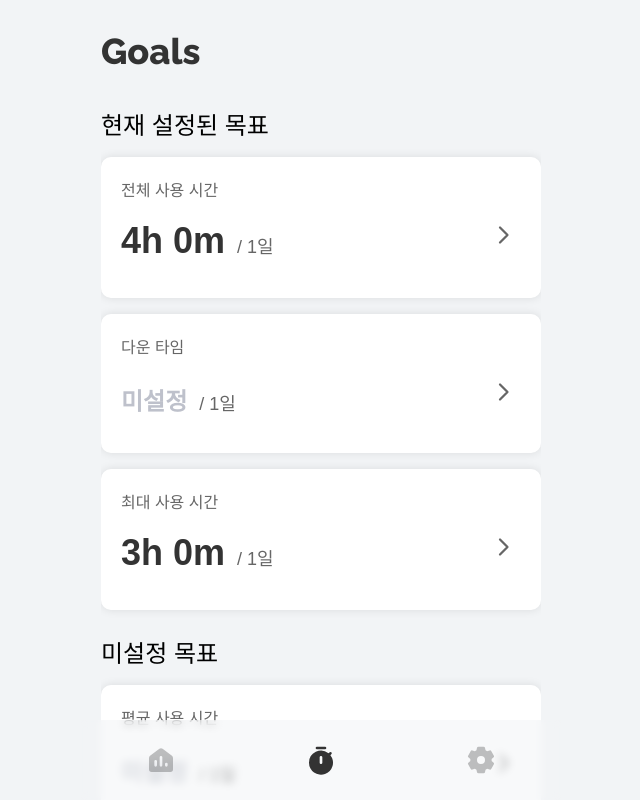
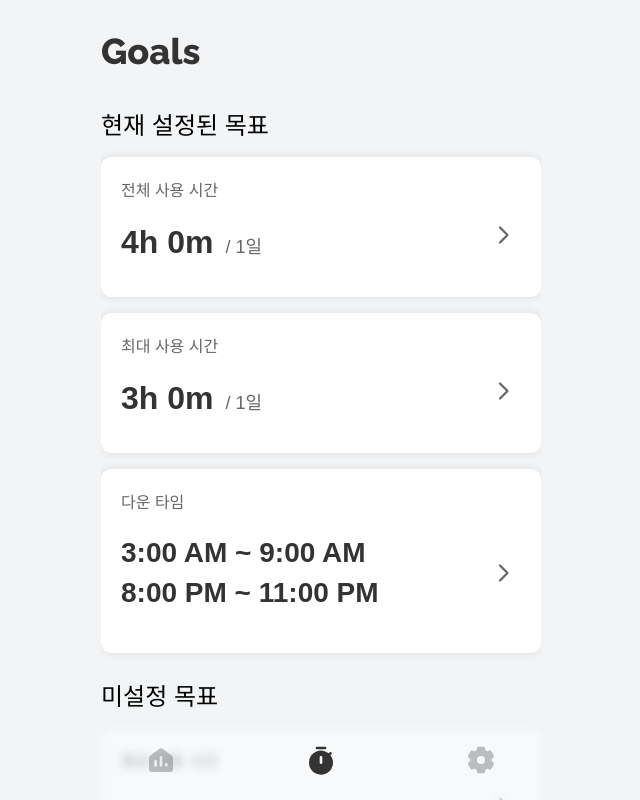
Before and after one commit to SnowSuno/MoLeaf, a React (Vite) app: page /goals in a window 1280 px wide. Shown: the whole page, without its empty margins (319-959 px from the left). Built offline with nearby package versions, Linux system fonts and the light colour scheme; a web font is replaced by a local one.

Commit message:
Add goal edit widget for downtime

```diff
--- a/src/components/widgets/MainWidget.tsx
+++ b/src/components/widgets/MainWidget.tsx
@@ -1,4 +1,4 @@
-import React, { useEffect, useState } from "react";
+import React from "react";
 import styled from "@emotion/styled";
 import { Widget } from "../Widget";
 import { BarGauge } from "../graphs";
--- /dev/null
+++ b/src/components/widgets/PatternUsageWidget.tsx
@@ -0,0 +1,97 @@
+import React, { type PropsWithChildren } from "react";
+import styled from "@emotion/styled";
+import { Widget } from "../Widget";
+import { ChevronRight } from "../../assets/icons";
+
+interface Props extends PropsWithChildren {
+  title: string;
+}
+
+type Time = {
+  hours: number;
+  minutes: number;
+};
+
+const timeToString = (time: Time) => {
+  const apm = time.hours >= 12 ? "PM" : "AM";
+  return `${time.hours % 12}:${("0" + time.minutes).slice(-2)} ${apm}`;
+};
+
+export const PatternUsageWidget: React.FC<Props> = ({ title }) => {
+  const data = [
+    {
+      startTime: { hours: 3, minutes: 0 },
+      endTime: { hours: 9, minutes: 0 },
+    },
+    {
+      startTime: { hours: 20, minutes: 0 },
+      endTime: { hours: 23, minutes: 0 },
+    },
+  ];
+  return (
+    <Widget title={title}>
+      <Container>
+        <InnerContainer>
+          {!data ? (
+            <NotSet>미설정</NotSet>
+          ) : (
+            data.map((range) => (
+              <Time>
+                <TotalTime>
+                  {timeToString(range.startTime)} ~{" "}
+                  {timeToString(range.endTime)}
+                </TotalTime>
+              </Time>
+            ))
+          )}
+        </InnerContainer>
+        <ChevronRight size={36} color="var(--dark-text)" />
+      </Container>
+    </Widget>
+  );
+};
+
+const Container = styled.div`
+  display: flex;
+  flex-direction: row;
+  align-items: baseline;
+  margin: 8px 0;
+  justify-content: space-between;
+  align-items: center;
+`;
+
+const InnerContainer = styled.div`
+  display: flex;
+  flex-direction: column;
+  gap: 8px;
+  align-items: baseline;
+  margin: 16px 0;
+  justify-content: space-between;
+`;
+
+const Time = styled.div`
+  display: flex;
+  align-items: baseline;
+  flex-direction: row;
+  justify-content: space-between;
+`;
+
+const TotalTime = styled.div`
+  color: var(--black);
+  font-size: 28px;
+  font-weight: bold;
+  margin-right: 12px;
+`;
+
+const NotSet = styled.div`
+  color: var(--gray);
+  font-size: 24px;
+  font-weight: bold;
+  margin-right: 12px;
+`;
+
+const GoalTime = styled.div`
+  color: var(--dark-text);
+  font-size: 18px;
+  font-weight: 500;
+`;
--- a/src/components/widgets/TimeUsageWidget.tsx
+++ b/src/components/widgets/TimeUsageWidget.tsx
@@ -51,7 +51,7 @@ const Time = styled.div`
 
 const TotalTime = styled.div`
   color: var(--black);
-  font-size: 36px;
+  font-size: 32px;
   font-weight: bold;
   margin-right: 12px;
 `;
--- a/src/pages/goals/Goals.tsx
+++ b/src/pages/goals/Goals.tsx
@@ -4,6 +4,7 @@ import { Header } from "../../components/Header";
 import { TimeUsageWidget } from "../../components/widgets";
 import styled from "@emotion/styled";
 import { AnimatedOutlet } from "../../components/AnimatedOutlet";
+import { PatternUsageWidget } from "../../components/widgets/PatternUsageWidget";
 
 export const Goals: React.FC = () => {
   return (
@@ -19,14 +20,14 @@ export const Goals: React.FC = () => {
               totalTime={{ hours: 4, minutes: 0 }}
             />
           </Link>
-          <Link to="/goals/downtime" style={{ textDecoration: "none" }}>
-            <TimeUsageWidget title="다운 타임" />{" "}
-          </Link>
           <Link to="/goals/maxtime" style={{ textDecoration: "none" }}>
             <TimeUsageWidget
               title="최대 사용 시간"
               totalTime={{ hours: 3, minutes: 0 }}
             />
+          </Link>
+          <Link to="/goals/downtime" style={{ textDecoration: "none" }}>
+            <PatternUsageWidget title="다운 타임" />
           </Link>
         </InnerContainer>
         <InnerContainer>
```
